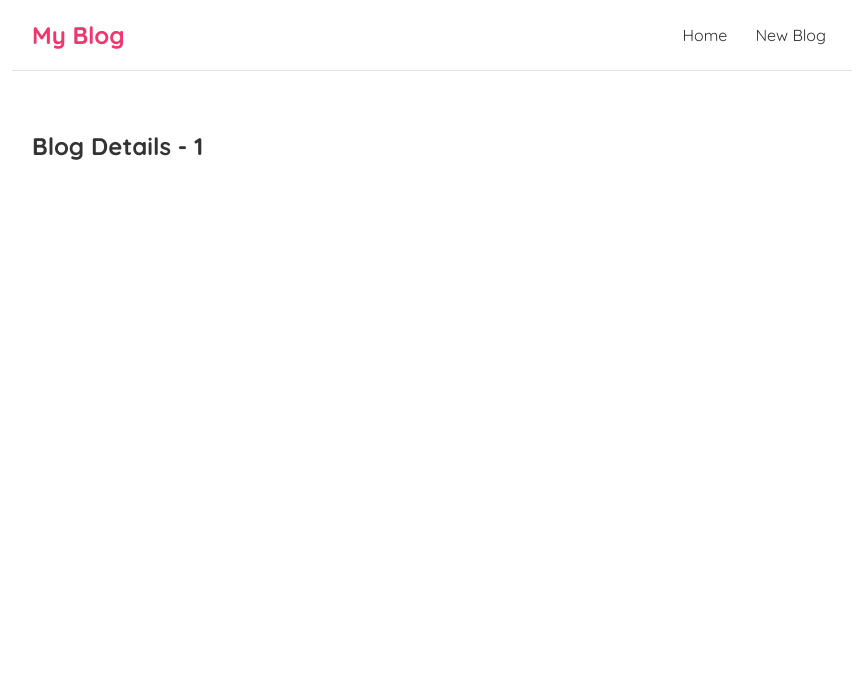
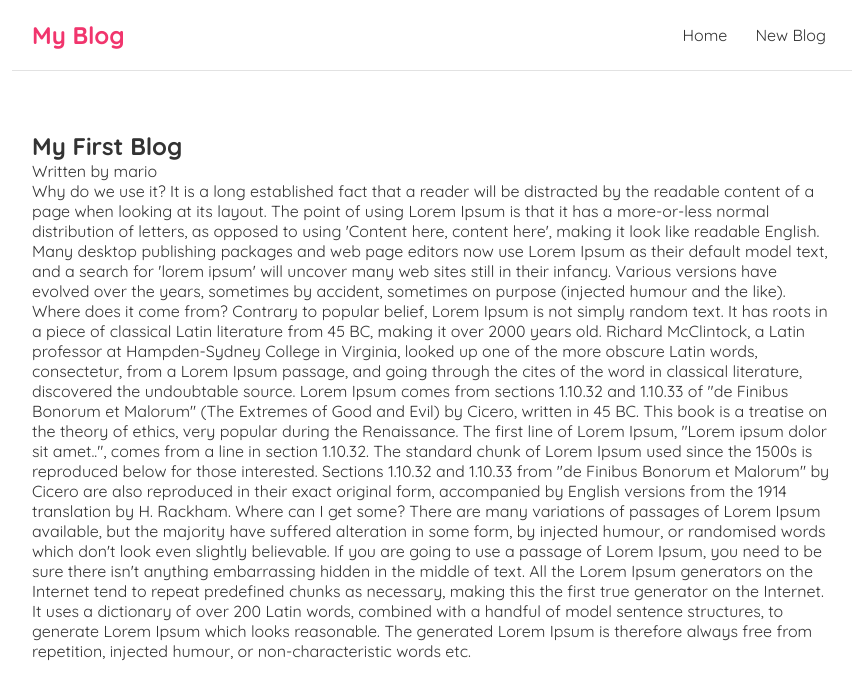
Before and after one commit to IbrohimRasulov/my-blogs, a React (Create React App) app: page /blogs/1 in a window 1280 px wide. Shown: the top 700 px of the page, without its empty margins (208-1067 px from the left). Built offline with nearby package versions, Linux system fonts and the light colour scheme; data requests are answered from the project's data file.

Commit message:
Show blog details

```diff
--- a/src/BlogDetails.js
+++ b/src/BlogDetails.js
@@ -1,12 +1,22 @@
 import React from 'react';
 import { useParams } from 'react-router-dom';
+import useFetch from './useFetch';
 
 const BlogDetails = () => {
   const { id } = useParams();
+  const { data: blog, isPending, error } = useFetch('http://localhost:8000/blogs/' + id);
 
   return (
     <div className="blog-details">
-      <h2>Blog Details - { id }</h2>
+      {isPending && <div>Loading...</div>}
+      {error && <div>{error}</div>}
+      {blog && (
+        <article>
+          <h2>{blog.title}</h2>
+          <p>Written by {blog.author}</p>
+          <div>{blog.body}</div>
+        </article>
+      )}
     </div>
   );
 };
```
